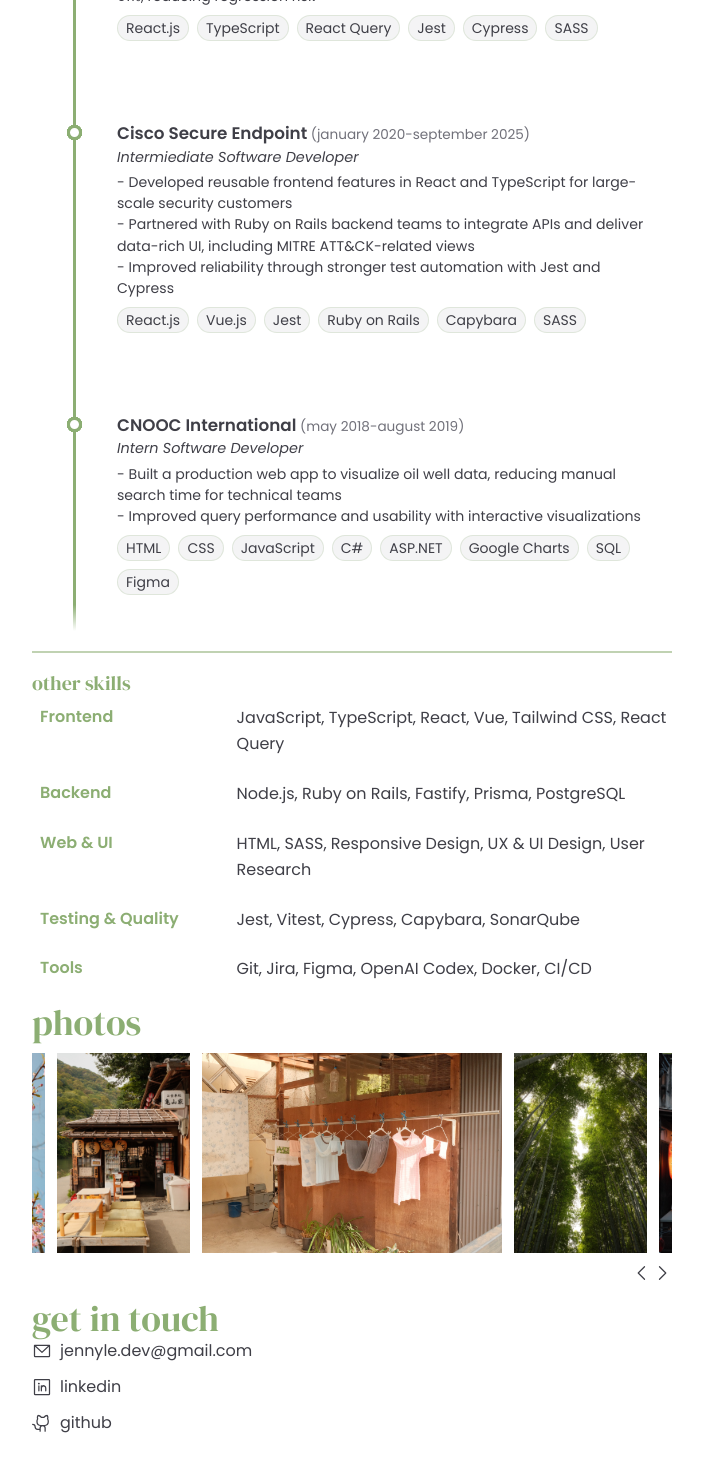
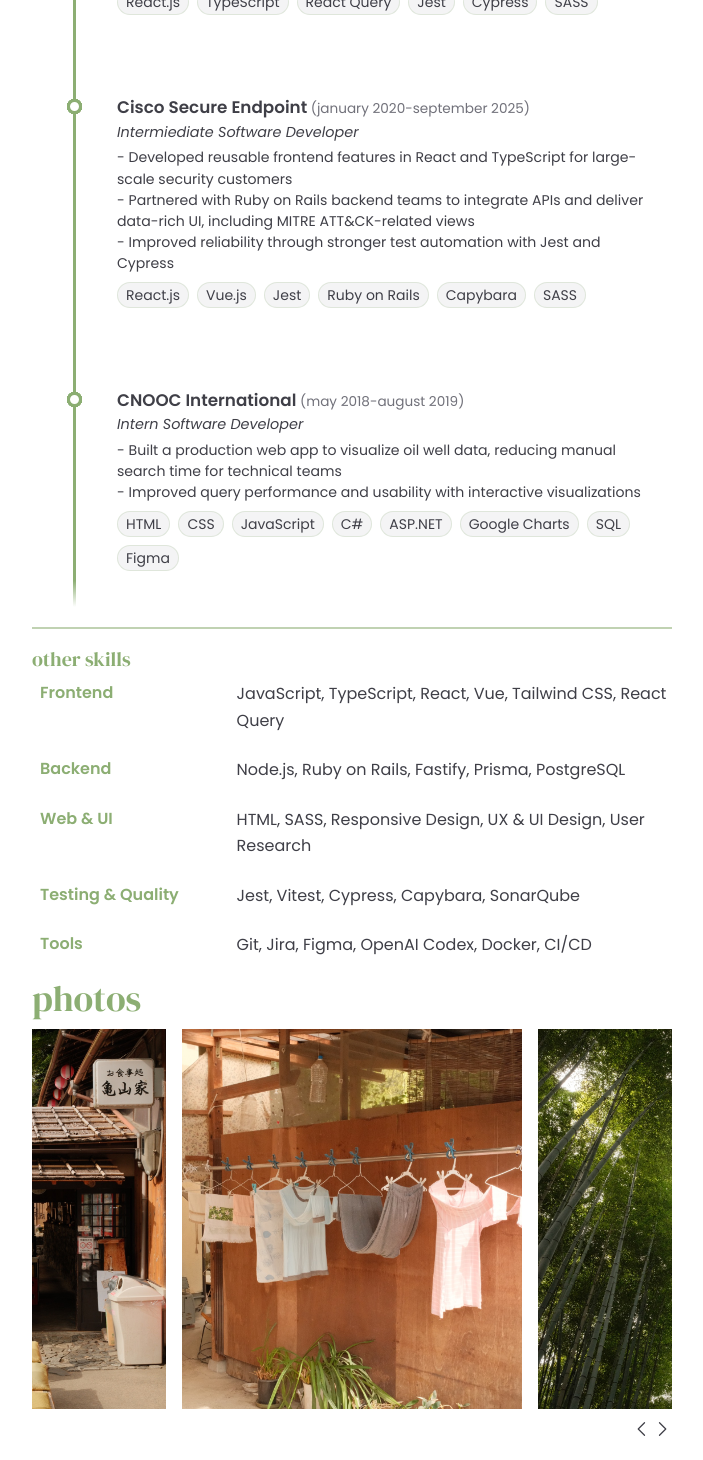
Before and after one commit to Jennykuma/portfolio-site-v2, a React (Vite) app: page / in a window 1280 px wide. Shown: the part 1180-2640 px from the top of the page, without its empty margins (288-991 px from the left). Built offline with nearby package versions, Linux system fonts and the light colour scheme.

Commit message:
Resize images and font size

```diff
--- a/index.html
+++ b/index.html
@@ -15,7 +15,7 @@
 		<meta charset="UTF-8" />
 		<link rel="icon" type="image/svg+xml" href="/favicon.svg" />
 		<meta name="viewport" content="width=device-width, initial-scale=1.0" />
-		<title>jenny's portfolio</title>
+		<title>jenny le.</title>
 	</head>
 	<body>
 		<div
--- a/src/components/GetInTouch.tsx
+++ b/src/components/GetInTouch.tsx
@@ -6,7 +6,7 @@ const GetInTouch = () => {
 			<div className='flex flex-col gap-3'>
 				<a
 					className='
-						inline-flex items-center gap-2
+						inline-flex items-center gap-2 text-[15px]
 						hover:text-sage hover:underline
 						underline-offset-4
 					'
@@ -23,7 +23,7 @@ const GetInTouch = () => {
 				</a>
 				<a
 					className='
-						inline-flex items-center gap-2
+						inline-flex items-center gap-2 text-[15px]
 						hover:text-sage hover:underline
 						underline-offset-4
 					'
@@ -42,7 +42,7 @@ const GetInTouch = () => {
 				</a>
 				<a
 					className='
-						inline-flex items-center gap-2
+						inline-flex items-center gap-2 text-[15px]
 						hover:text-sage hover:underline
 						underline-offset-4
 					'
--- a/src/styles/emblaCarousel.scss
+++ b/src/styles/emblaCarousel.scss
@@ -13,15 +13,16 @@
 	}
 
 	.embla-slide {
-		flex: 0 0 auto;
+		flex: 0 0 clamp(210px, 29vw, 340px);
 		min-width: 0;
-		margin-right: 12px;
+		margin-right: 16px;
 	}
 
 	img {
 		display: block;
-		width: auto;
-		height: 200px;
+		width: 100%;
+		height: clamp(260px, 36vw, 380px);
+		object-fit: cover;
 	}
 
 	.embla-buttons {
@@ -30,3 +31,28 @@
 		margin-top: 10px;
 	}
 }
+
+@media (max-width: 1024px) {
+	.embla {
+		.embla-slide {
+			flex-basis: clamp(200px, 42vw, 300px);
+		}
+
+		img {
+			height: clamp(240px, 45vw, 340px);
+		}
+	}
+}
+
+@media (max-width: 640px) {
+	.embla {
+		.embla-slide {
+			flex-basis: 84%;
+			margin-right: 12px;
+		}
+
+		img {
+			height: clamp(280px, 78vw, 360px);
+		}
+	}
+}
--- a/src/styles/main.scss
+++ b/src/styles/main.scss
@@ -6,7 +6,8 @@ html {
 }
 
 p {
-	font-size: 16px;
+	font-size: 15px;
+	line-height: 1.58;
 }
 
 section {
```
